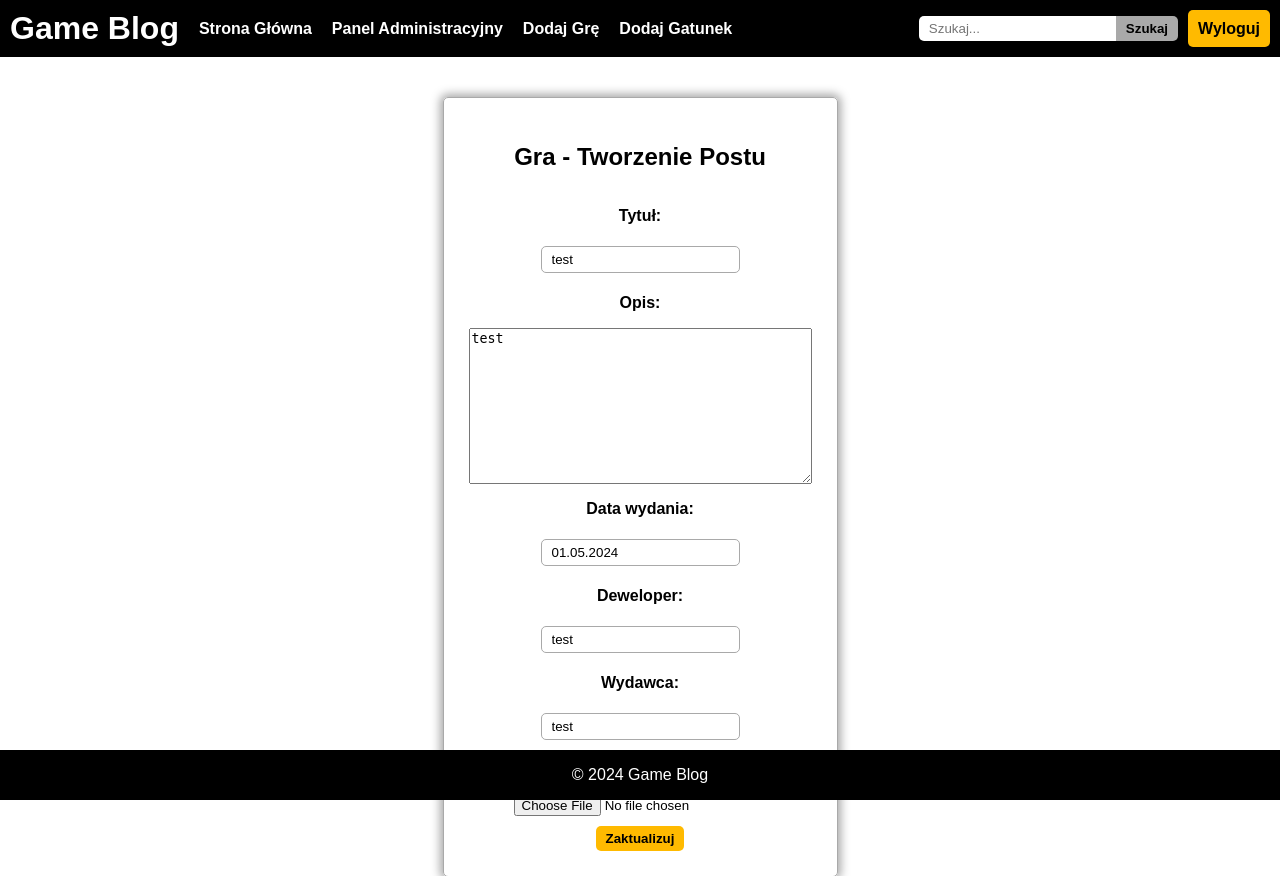
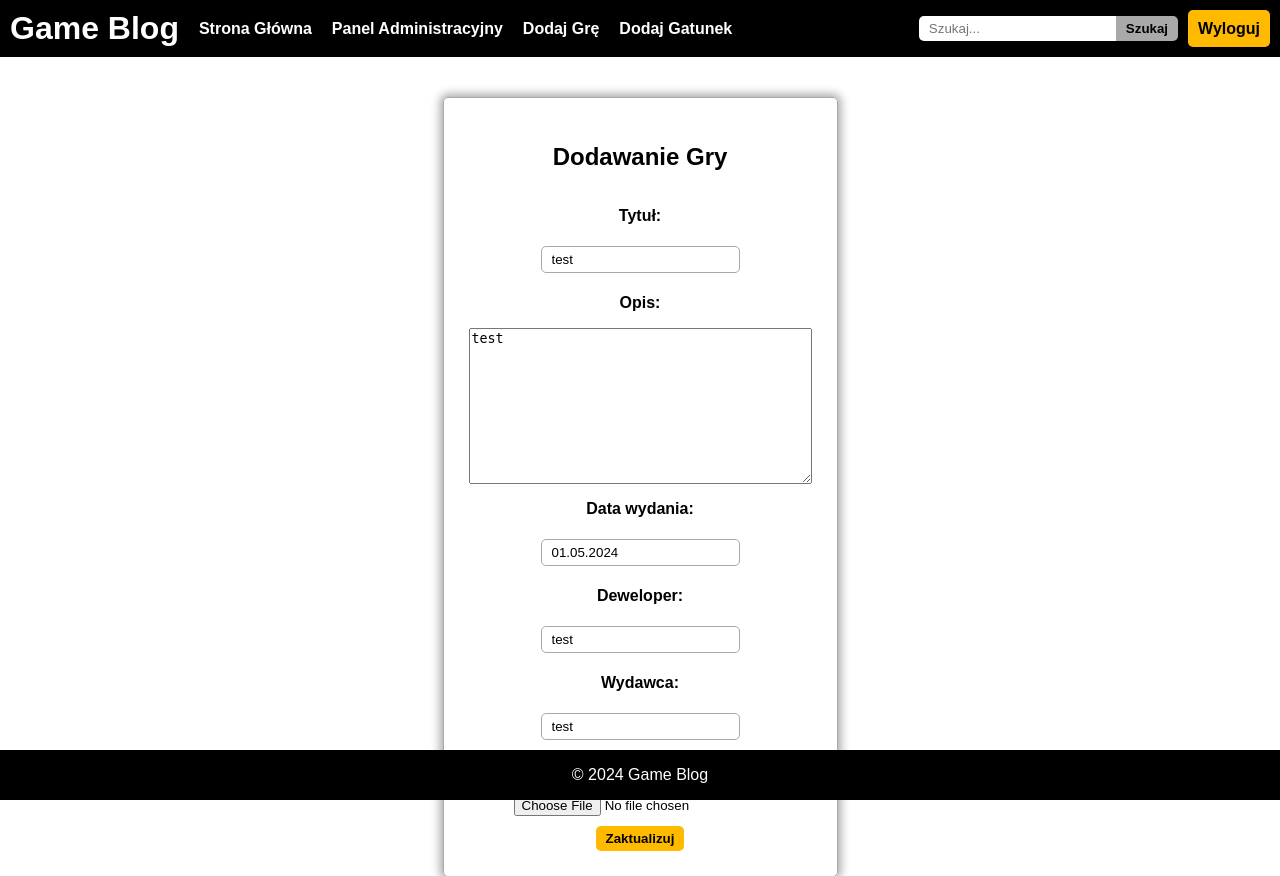
Before and after one commit to Birband/WWW, a Django app: page /edit_game/4 in a window 1280 px wide. Shown: the top 876 px of the page. Run offline with Django 5.2, Linux system fonts and the light colour scheme; a user stored in the database is signed in; data comes from the database, SQL or seed files in the repository.

Commit message:
zmiana tekstu nagłówka

```diff
--- a/gameblog/blog/templates/blog/create_game.html
+++ b/gameblog/blog/templates/blog/create_game.html
@@ -5,7 +5,7 @@
 <div id="create-game">
     <form method="POST" enctype="multipart/form-data"  id="login">
         {% csrf_token %}
-        <h2>Gra - Tworzenie Postu</h2>
+        <h2>Dodawanie Gry</h2>
         {% for field in form %}
         <p>
             {{ field.label_tag }}
```
